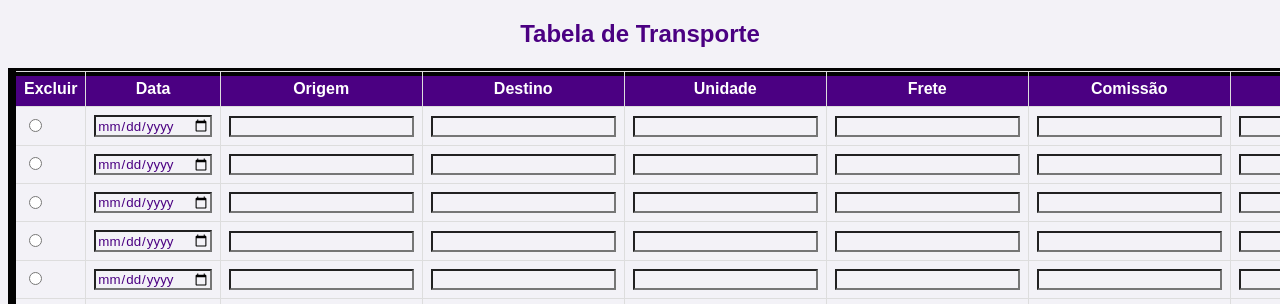
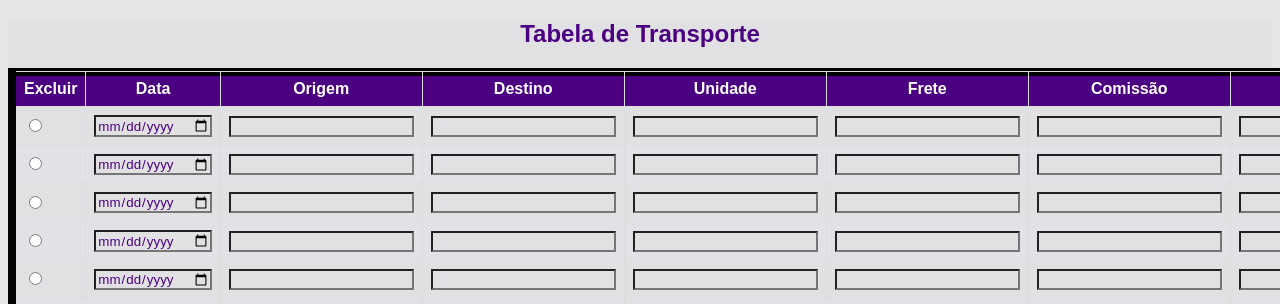
Before and after one commit to LuanSchneider/tabela_funcionarios_transportadoras, a plain HTML site: page index.html in a window 1280 px wide. Shown: the top 304 px of the page. Drawn offline with Linux system fonts and the light colour scheme.

Commit message:
atualização

```diff
--- a/style.css
+++ b/style.css
@@ -1,7 +1,8 @@
 *{
 font-family: 'Arial', sans-serif;
-background-color: #f3f2f7;
+background-color: #e1e0e2d3;
 color: #4b0082;
+
 
 }
 
@@ -11,6 +12,7 @@ margin: 20px auto;
 border-collapse: collapse;
 border: 8px solid rgb(2, 2, 2);
 border-radius: 8px,8px,8px,8px;
+background-color: #e1e0e2d3;
 }
 #tabelaTransporte th {
 background-color: #4b0082;
```
